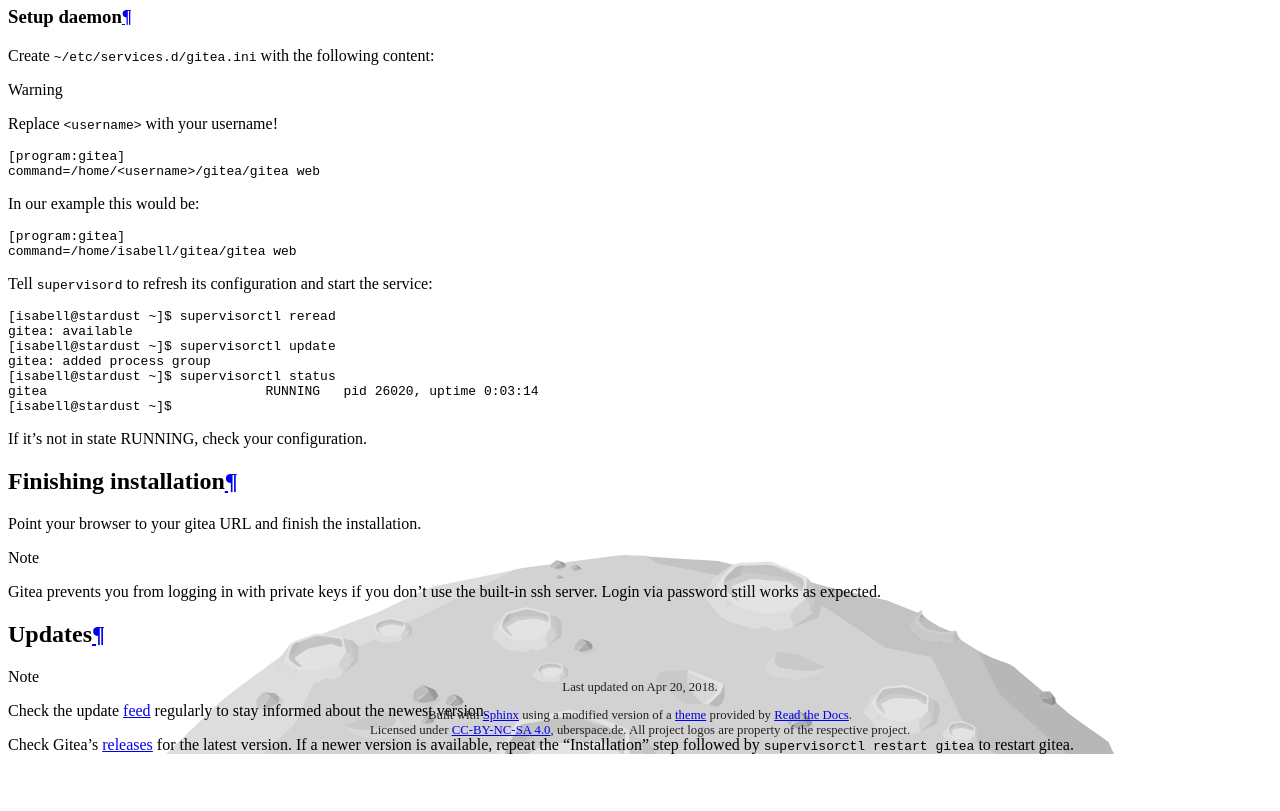
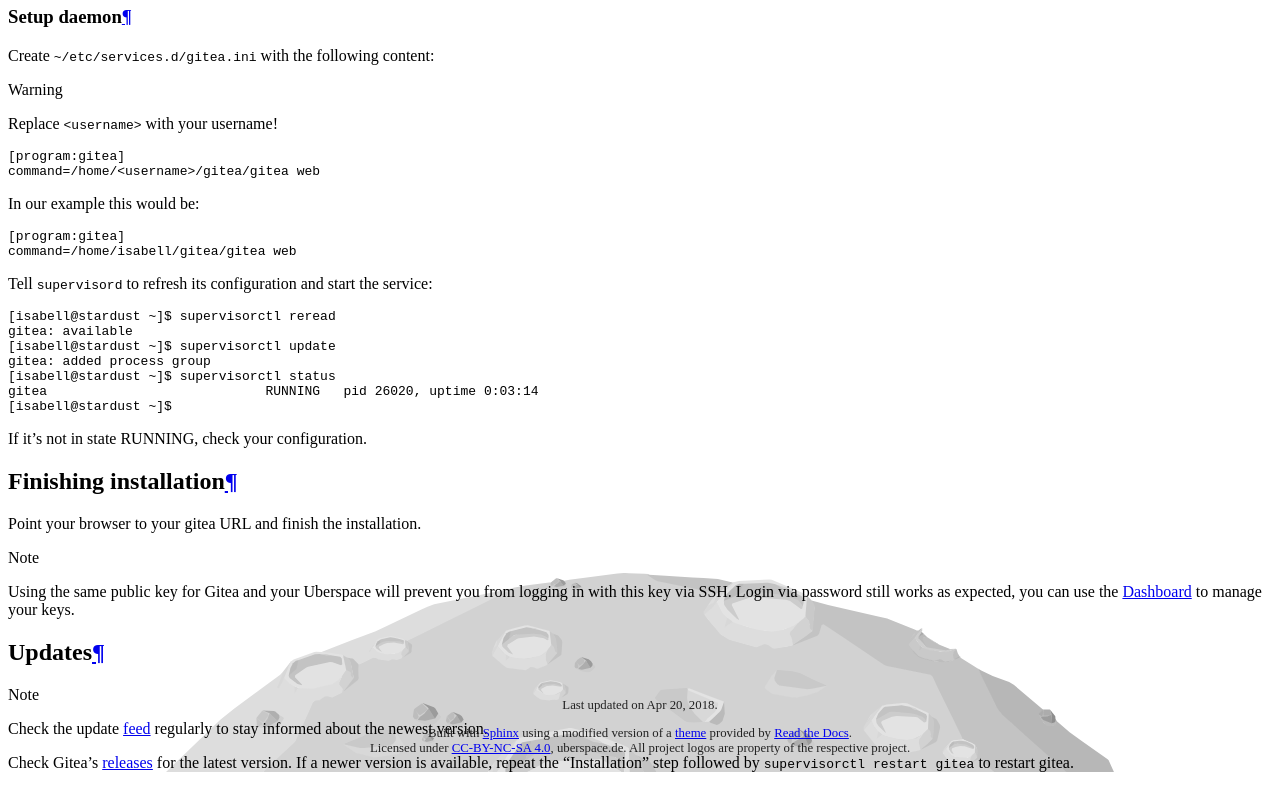
Before and after one commit to Uberspace/lab, a Sphinx documentation site: the page built from source/guide_gitea.rst, in a window 1280 px wide and 900 px high, scrolled down 3046 px. Shown: the top 811 px of the window. Built offline with Sphinx 7.4.7 and the Read the Docs theme 2.0.0, drawn with Linux system fonts in a browser that asks for light colours.

Commit message:
keys can be managed in Dashboard

```diff
--- a/source/guide_gitea.rst
+++ b/source/guide_gitea.rst
@@ -152,8 +152,7 @@
 
 Point your browser to your gitea URL and finish the installation.
 
-.. note:: Gitea prevents you from logging in with private keys if you
- don't use the built-in ssh server. Login via password still works as expected.
+.. note:: Using the same public key for Gitea and your Uberspace will prevent you from logging in with this key via SSH. Login via password still works as expected, you can use the Dashboard_ to manage your keys.
 
 Updates
 =======
@@ -170,3 +169,4 @@
 .. _Documentation: https://docs.gitea.io/en-us/config-cheat-sheet/
 .. _feed: https://github.com/go-gitea/gitea/releases.atom
 .. _domains: https://manual.uberspace.de/en/web-domains.html
+.. _Dashboard: https://uberspace.de/dashboard/authentication
```
